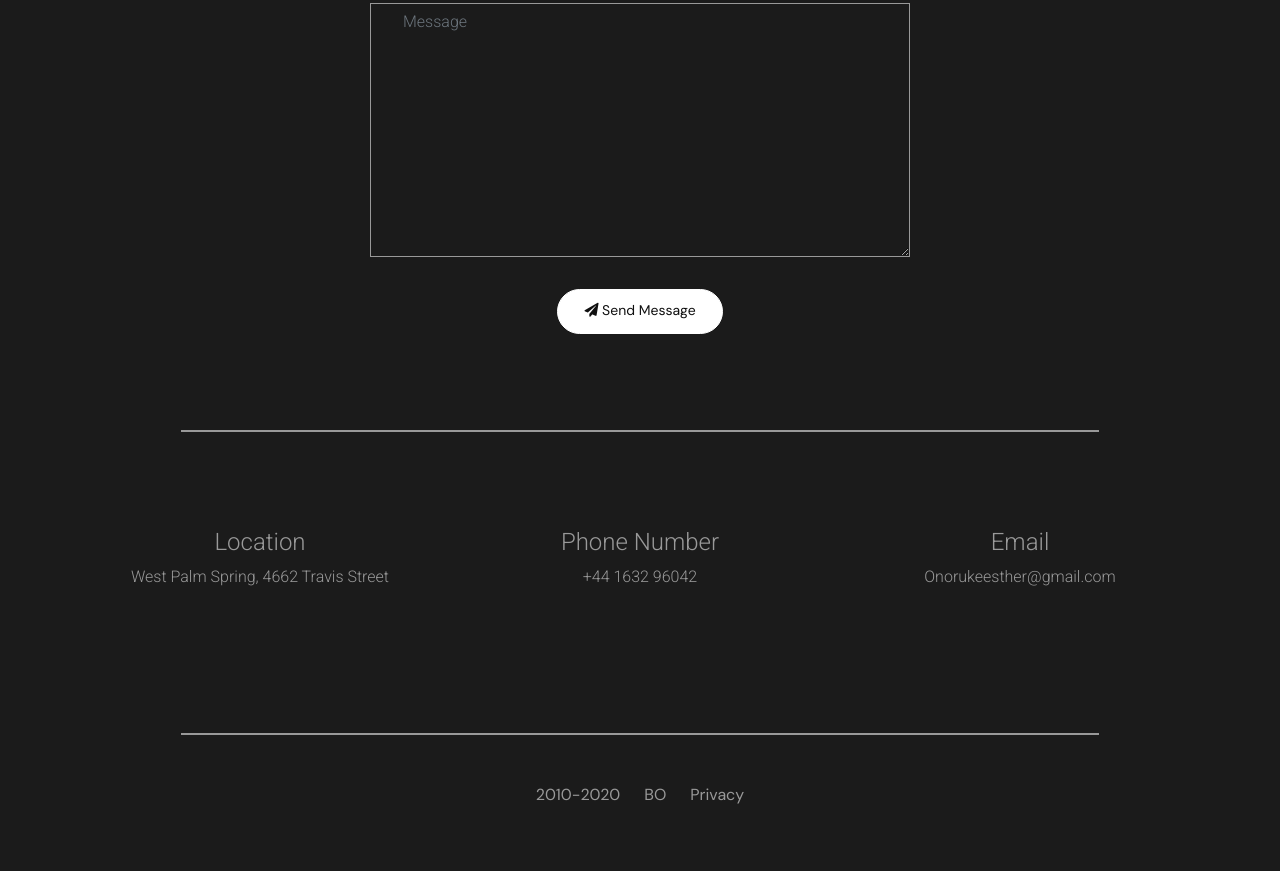
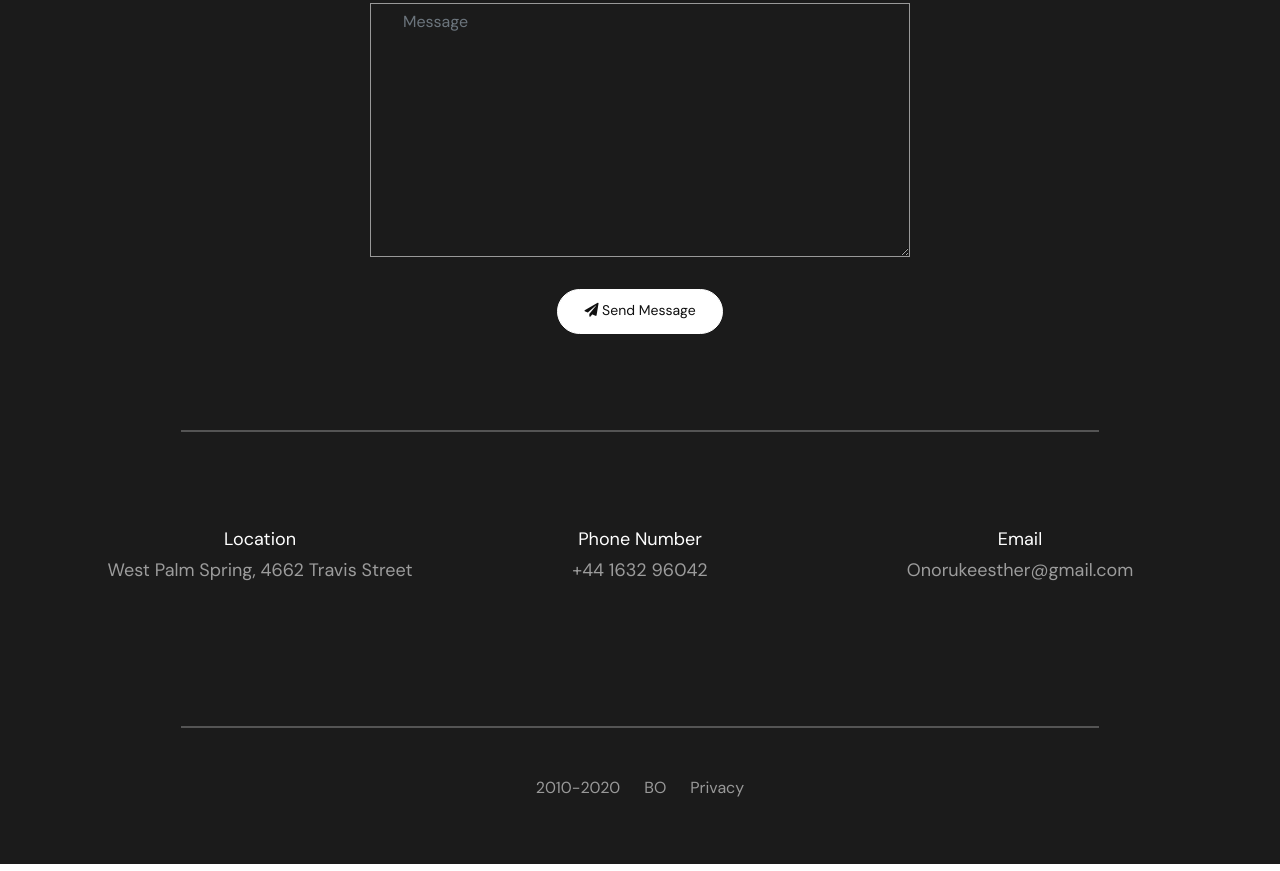
Before and after one commit to Neutrinookoye/portfolio3, a plain HTML site: page index.html in a window 1280 px wide. Shown: the part 4686-5557 px from the top of the page. Drawn offline with nearby package versions, Linux system fonts and the light colour scheme; some packages are replaced by stand-ins of ours; a script that the page names is missing.

```diff
--- a/index.css
+++ b/index.css
@@ -1050,7 +1050,7 @@
 #contact {
     background: #1b1b1b;
     padding: 3rem  0 0 0 ;
-    font-family: 'Roboto', sans-serif;
+    font-family: 'DM Sans', sans-serif;
 
 }
 
@@ -1069,12 +1069,22 @@
 }
 
 .line-grey {
-    border: .5px solid #999;
+    border: .5px solid rgba(255 ,255, 255, .25);
     margin: 6rem 6rem 0rem 6rem;
 }
 
-.contact-link h4 , .contact-link p {
-    color: #999;
+.contact-link p {
+    font-weight: normal;
+    font-size: 18px;
+    line-height: 23px;
+    color: #9C9C9C;
+}
+
+.contact-link h4 {
+    color: #fff;
+    font-weight: normal;
+    font-size: 18px;
+    line-height: 23px;
 }
 
 .btn-icon {
@@ -1288,6 +1298,9 @@
         font-size: 10px;
         line-height: 13px;
     }
+    .contact-link p , .contact-link h4{
+        line-height: 21px;
+    }
 
 }
 
```
